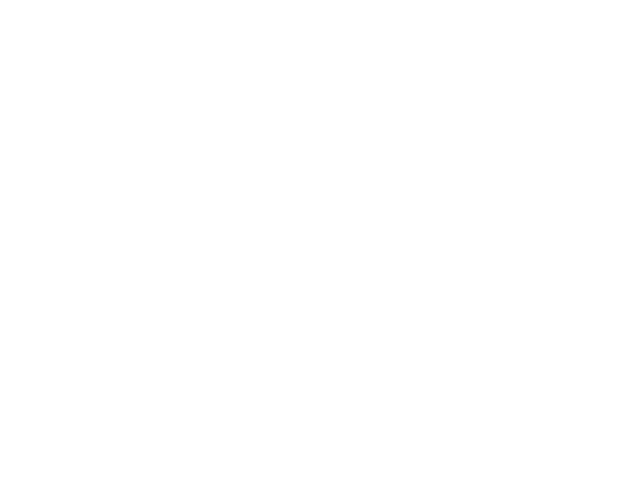
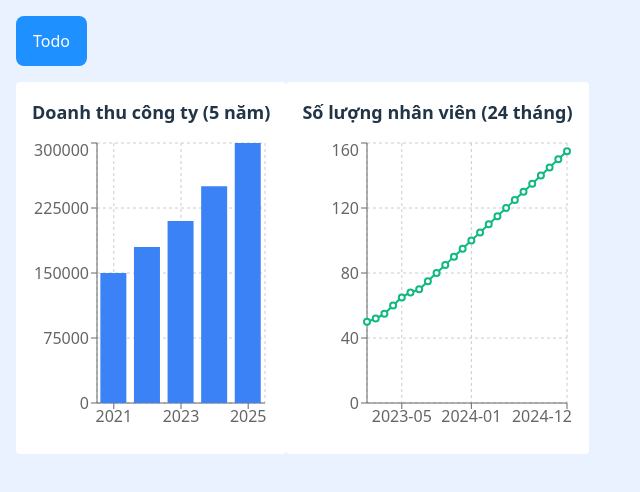
Before and after one commit to trungtin0175/TodoList, a React (Vite) app: page /dashboard in a window 1280 px wide. Before the commit this address had no page. Shown: the top 492 px of the page, without its empty margins (0-640 px from the left). Built offline with nearby package versions, Linux system fonts and the light colour scheme.

Commit message:
feat: ui-revenue ui-employee ui-dashboard

```diff
--- a/package.json
+++ b/package.json
@@ -13,7 +13,8 @@
     "axios": "^1.8.1",
     "react": "^19.0.0",
     "react-dom": "^19.0.0",
-    "react-router-dom": "^7.2.0"
+    "react-router-dom": "^7.2.0",
+    "recharts": "^2.15.1"
   },
   "devDependencies": {
     "@eslint/js": "^9.21.0",
--- a/src/App.tsx
+++ b/src/App.tsx
@@ -1,6 +1,6 @@
 import { BrowserRouter as Router, Routes, Route } from "react-router-dom";
 import Todo from "./pages/TodoList";
-import About from "./pages/Dashboard";
+import Dashboard from "./pages/Dashboard";
 import "./App.css";
 
 function App() {
@@ -8,7 +8,7 @@ function App() {
     <Router>
       <Routes>
         <Route path="/" element={<Todo />} />
-        <Route path="/about" element={<About />} />
+        <Route path="/dashboard" element={<Dashboard />} />
       </Routes>
     </Router>
   );
--- /dev/null
+++ b/src/components/ChartItem/Employee.tsx
@@ -0,0 +1,62 @@
+import {
+  LineChart,
+  Line,
+  XAxis,
+  YAxis,
+  Tooltip,
+  CartesianGrid,
+  ResponsiveContainer,
+} from "recharts";
+
+const data = [
+  { month: "2023-01", count: 50 },
+  { month: "2023-02", count: 52 },
+  { month: "2023-03", count: 55 },
+  { month: "2023-04", count: 60 },
+  { month: "2023-05", count: 65 },
+  { month: "2023-06", count: 68 },
+  { month: "2023-07", count: 70 },
+  { month: "2023-08", count: 75 },
+  { month: "2023-09", count: 80 },
+  { month: "2023-10", count: 85 },
+  { month: "2023-11", count: 90 },
+  { month: "2023-12", count: 95 },
+  { month: "2024-01", count: 100 },
+  { month: "2024-02", count: 105 },
+  { month: "2024-03", count: 110 },
+  { month: "2024-04", count: 115 },
+  { month: "2024-05", count: 120 },
+  { month: "2024-06", count: 125 },
+  { month: "2024-07", count: 130 },
+  { month: "2024-08", count: 135 },
+  { month: "2024-09", count: 140 },
+  { month: "2024-10", count: 145 },
+  { month: "2024-11", count: 150 },
+  { month: "2024-12", count: 155 },
+];
+
+const Employee = () => {
+  return (
+    <div className="bg-white p-4 rounded">
+      <h2 className="text-lg font-semibold mb-3">
+        Số lượng nhân viên (24 tháng)
+      </h2>
+      <ResponsiveContainer width="100%" height={300}>
+        <LineChart data={data}>
+          <CartesianGrid strokeDasharray="3 3" />
+          <XAxis dataKey="month" />
+          <YAxis />
+          <Tooltip />
+          <Line
+            type="monotone"
+            dataKey="count"
+            stroke="#10b981"
+            strokeWidth={2}
+          />
+        </LineChart>
+      </ResponsiveContainer>
+    </div>
+  );
+};
+
+export default Employee;
--- /dev/null
+++ b/src/components/ChartItem/Revenue.tsx
@@ -0,0 +1,36 @@
+import {
+  BarChart,
+  Bar,
+  XAxis,
+  YAxis,
+  Tooltip,
+  CartesianGrid,
+  ResponsiveContainer,
+} from "recharts";
+
+const data = [
+  { year: 2021, amount: 150000 },
+  { year: 2022, amount: 180000 },
+  { year: 2023, amount: 210000 },
+  { year: 2024, amount: 250000 },
+  { year: 2025, amount: 300000 },
+];
+
+const Revenue = () => {
+  return (
+    <div className="bg-white p-4 rounded">
+      <h2 className="text-lg font-semibold mb-3">Doanh thu công ty (5 năm)</h2>
+      <ResponsiveContainer width="100%" height={300}>
+        <BarChart data={data}>
+          <CartesianGrid strokeDasharray="3 3" />
+          <XAxis dataKey="year" />
+          <YAxis />
+          <Tooltip formatter={(value) => `${value.toLocaleString()} VND`} />
+          <Bar dataKey="amount" fill="#3b82f6" />
+        </BarChart>
+      </ResponsiveContainer>
+    </div>
+  );
+};
+
+export default Revenue;
--- a/src/pages/Dashboard/index.tsx
+++ b/src/pages/Dashboard/index.tsx
@@ -1,5 +1,16 @@
-const About = () => {
-  return <div className="text-2xl font-bold text-center mt-10">About Page</div>;
+import Employee from "../../components/ChartItem/Employee";
+import Revenue from "../../components/ChartItem/Revenue";
+
+const Dashboard = () => {
+  return (
+    <div className="min-h-[100vh] bg-[#E9F2FE] p-4 w-full">
+      <button className="px-4 py-3 bg-[#1E90FF] text-white">Todo</button>
+      <div className="flex flex-col md:flex-row mt-4">
+        <Revenue />
+        <Employee />
+      </div>
+    </div>
+  );
 };
 
-export default About;
+export default Dashboard;
```
Also changed, not shown: 1 other file (tests, documents, lock files or other folders).
